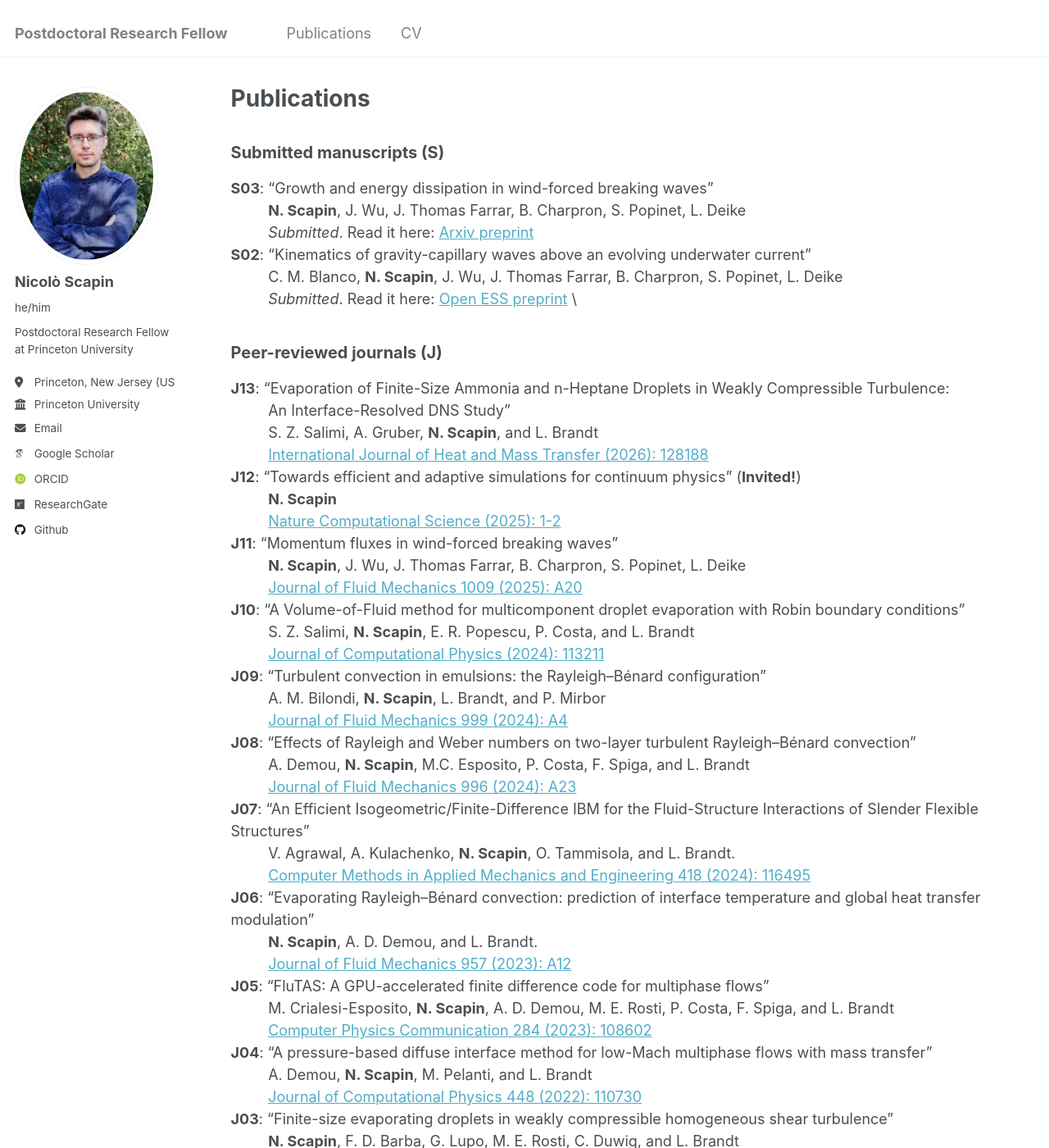
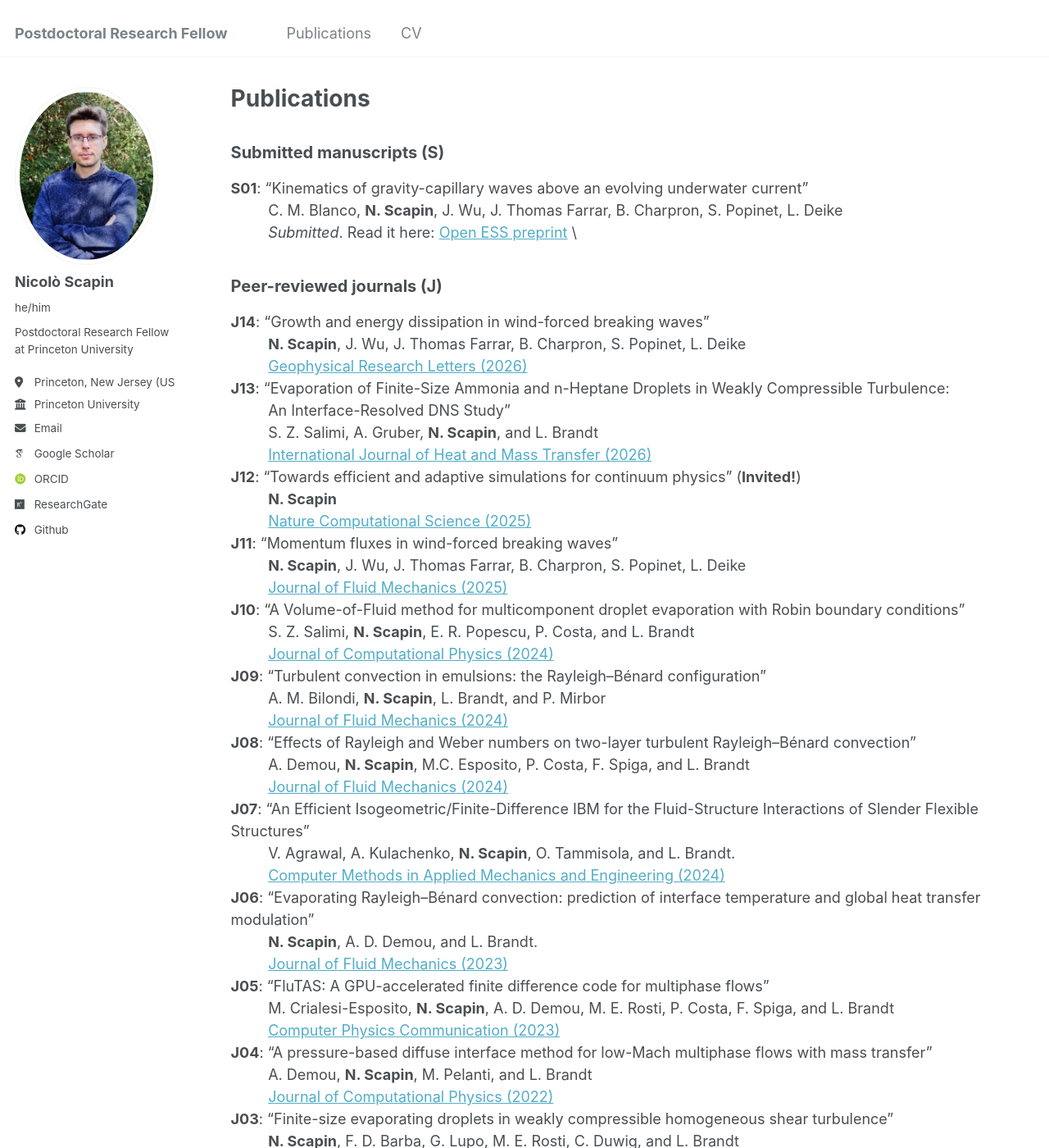
Before and after one commit to nscapin/nscapin.github.io, a Jekyll site: the page built from _pages/publications.md, in a window 1280 px wide and 1400 px high. Shown: the whole window at 82% size. Built offline with Jekyll 4.4.1, drawn with Linux system fonts in a browser that asks for light colours; some web fonts are replaced; some of the changed text lies outside the part shown.

Commit message:
Update publications.md

```diff
--- a/_pages/publications.md
+++ b/_pages/publications.md
@@ -9,55 +9,55 @@ author_profile: true
 
 <h3 style="font-size: 20px;">Submitted manuscripts (S)</h3>
 
-**S03**: "Growth and energy dissipation in wind-forced breaking waves" \
-&nbsp;&nbsp;&nbsp;&nbsp;&nbsp;&nbsp;&nbsp;&nbsp;&nbsp;**N. Scapin**, J. Wu, J. Thomas Farrar, B. Charpron, S. Popinet, L. Deike \
-&nbsp;&nbsp;&nbsp;&nbsp;&nbsp;&nbsp;&nbsp;&nbsp;&nbsp;<em>Submitted</em>. Read it here: [Arxiv preprint](https://arxiv.org/abs/2506.17802) \
-**S02**: "Kinematics of gravity-capillary waves above an evolving underwater current" \
+**S01**: "Kinematics of gravity-capillary waves above an evolving underwater current" \
 &nbsp;&nbsp;&nbsp;&nbsp;&nbsp;&nbsp;&nbsp;&nbsp;&nbsp;C. M. Blanco, **N. Scapin**, J. Wu, J. Thomas Farrar, B. Charpron, S. Popinet, L. Deike \
 &nbsp;&nbsp;&nbsp;&nbsp;&nbsp;&nbsp;&nbsp;&nbsp;&nbsp;<em>Submitted</em>. Read it here: [Open ESS preprint](https://doi.org/10.22541/essoar.175214778.85637364/v1) \
 
 <h3 style="font-size: 20px;">Peer-reviewed journals (J)</h3>
 
+**J14**: "Growth and energy dissipation in wind-forced breaking waves" \
+&nbsp;&nbsp;&nbsp;&nbsp;&nbsp;&nbsp;&nbsp;&nbsp;&nbsp;**N. Scapin**, J. Wu, J. Thomas Farrar, B. Charpron, S. Popinet, L. Deike \
+&nbsp;&nbsp;&nbsp;&nbsp;&nbsp;&nbsp;&nbsp;&nbsp;&nbsp;[Geophysical Research Letters (2026)](https://agupubs.onlinelibrary.wiley.com/doi/full/10.1029/2025GL117901) \
 **J13**: "Evaporation of Finite-Size Ammonia and n-Heptane Droplets in Weakly Compressible Turbulence:<br>
 &nbsp;&nbsp;&nbsp;&nbsp;&nbsp;&nbsp;&nbsp;&nbsp;&nbsp;An Interface-Resolved DNS Study" \
 &nbsp;&nbsp;&nbsp;&nbsp;&nbsp;&nbsp;&nbsp;&nbsp;&nbsp;S. Z. Salimi, A. Gruber, **N. Scapin**, and L. Brandt \
-&nbsp;&nbsp;&nbsp;&nbsp;&nbsp;&nbsp;&nbsp;&nbsp;&nbsp;[International Journal of Heat and Mass Transfer (2026): 128188](https://www.sciencedirect.com/science/article/pii/S0017931025015224) \
+&nbsp;&nbsp;&nbsp;&nbsp;&nbsp;&nbsp;&nbsp;&nbsp;&nbsp;[International Journal of Heat and Mass Transfer (2026)](https://www.sciencedirect.com/science/article/pii/S0017931025015224) \
 **J12**: "Towards efficient and adaptive simulations for continuum physics" (**Invited!**) \
 &nbsp;&nbsp;&nbsp;&nbsp;&nbsp;&nbsp;&nbsp;&nbsp;&nbsp;**N. Scapin** \
-&nbsp;&nbsp;&nbsp;&nbsp;&nbsp;&nbsp;&nbsp;&nbsp;&nbsp;[Nature Computational Science (2025): 1-2](https://www.nature.com/articles/s43588-025-00791-z) \
+&nbsp;&nbsp;&nbsp;&nbsp;&nbsp;&nbsp;&nbsp;&nbsp;&nbsp;[Nature Computational Science (2025)](https://www.nature.com/articles/s43588-025-00791-z) \
 **J11**: "Momentum fluxes in wind-forced breaking waves" \
 &nbsp;&nbsp;&nbsp;&nbsp;&nbsp;&nbsp;&nbsp;&nbsp;&nbsp;**N. Scapin**, J. Wu, J. Thomas Farrar, B. Charpron, S. Popinet, L. Deike \
-&nbsp;&nbsp;&nbsp;&nbsp;&nbsp;&nbsp;&nbsp;&nbsp;&nbsp;[Journal of Fluid Mechanics 1009 (2025): A20](https://www.cambridge.org/core/journals/journal-of-fluid-mechanics/article/momentum-fluxes-in-windforced-breaking-waves/22F4CF703A8ADA6D94740CE3C321166A) \
+&nbsp;&nbsp;&nbsp;&nbsp;&nbsp;&nbsp;&nbsp;&nbsp;&nbsp;[Journal of Fluid Mechanics (2025)](https://www.cambridge.org/core/journals/journal-of-fluid-mechanics/article/momentum-fluxes-in-windforced-breaking-waves/22F4CF703A8ADA6D94740CE3C321166A) \
 **J10**: "A Volume-of-Fluid method for multicomponent droplet evaporation with Robin boundary conditions" \
 &nbsp;&nbsp;&nbsp;&nbsp;&nbsp;&nbsp;&nbsp;&nbsp;&nbsp;S. Z. Salimi, **N. Scapin**, E. R. Popescu, P. Costa, and L. Brandt \
-&nbsp;&nbsp;&nbsp;&nbsp;&nbsp;&nbsp;&nbsp;&nbsp;&nbsp;[Journal of Computational Physics (2024): 113211](https://www.sciencedirect.com/science/article/pii/S0021999124004601) \
+&nbsp;&nbsp;&nbsp;&nbsp;&nbsp;&nbsp;&nbsp;&nbsp;&nbsp;[Journal of Computational Physics (2024)](https://www.sciencedirect.com/science/article/pii/S0021999124004601) \
 **J09**: "Turbulent convection in emulsions: the Rayleigh–Bénard configuration" \
 &nbsp;&nbsp;&nbsp;&nbsp;&nbsp;&nbsp;&nbsp;&nbsp;&nbsp;A. M. Bilondi, **N. Scapin**, L. Brandt, and P. Mirbor \
-&nbsp;&nbsp;&nbsp;&nbsp;&nbsp;&nbsp;&nbsp;&nbsp;&nbsp;[Journal of Fluid Mechanics 999 (2024): A4](https://www.cambridge.org/core/journals/journal-of-fluid-mechanics/article/turbulent-convection-in-emulsions-the-rayleighbenard-configuration/C181E4DE91567EF267E48F6B1643DF7B) \
+&nbsp;&nbsp;&nbsp;&nbsp;&nbsp;&nbsp;&nbsp;&nbsp;&nbsp;[Journal of Fluid Mechanics (2024)](https://www.cambridge.org/core/journals/journal-of-fluid-mechanics/article/turbulent-convection-in-emulsions-the-rayleighbenard-configuration/C181E4DE91567EF267E48F6B1643DF7B) \
 **J08**: "Effects of Rayleigh and Weber numbers on two-layer turbulent Rayleigh–Bénard convection" \
 &nbsp;&nbsp;&nbsp;&nbsp;&nbsp;&nbsp;&nbsp;&nbsp;&nbsp;A. Demou, **N. Scapin**, M.C. Esposito, P. Costa, F. Spiga, and L. Brandt \
-&nbsp;&nbsp;&nbsp;&nbsp;&nbsp;&nbsp;&nbsp;&nbsp;&nbsp;[Journal of Fluid Mechanics 996 (2024): A23](https://www.cambridge.org/core/journals/journal-of-fluid-mechanics/article/effects-of-rayleigh-and-weber-numbers-on-twolayer-turbulent-rayleighbenard-convection/1D97114A8D2BDBFFBAEC26EA8B910B09) \
+&nbsp;&nbsp;&nbsp;&nbsp;&nbsp;&nbsp;&nbsp;&nbsp;&nbsp;[Journal of Fluid Mechanics (2024)](https://www.cambridge.org/core/journals/journal-of-fluid-mechanics/article/effects-of-rayleigh-and-weber-numbers-on-twolayer-turbulent-rayleighbenard-convection/1D97114A8D2BDBFFBAEC26EA8B910B09) \
 **J07**: "An Efficient Isogeometric/Finite-Difference IBM for the Fluid-Structure Interactions of Slender Flexible Structures" \
 &nbsp;&nbsp;&nbsp;&nbsp;&nbsp;&nbsp;&nbsp;&nbsp;&nbsp;V. Agrawal, A. Kulachenko, **N. Scapin**, O. Tammisola, and L. Brandt. \
-&nbsp;&nbsp;&nbsp;&nbsp;&nbsp;&nbsp;&nbsp;&nbsp;&nbsp;[Computer Methods in Applied Mechanics and Engineering 418 (2024): 116495](https://www.sciencedirect.com/science/article/pii/S0045782523006199) \
+&nbsp;&nbsp;&nbsp;&nbsp;&nbsp;&nbsp;&nbsp;&nbsp;&nbsp;[Computer Methods in Applied Mechanics and Engineering (2024)](https://www.sciencedirect.com/science/article/pii/S0045782523006199) \
 **J06**: "Evaporating Rayleigh–Bénard convection: prediction of interface temperature and global heat transfer modulation" \
 &nbsp;&nbsp;&nbsp;&nbsp;&nbsp;&nbsp;&nbsp;&nbsp;&nbsp;**N. Scapin**, A. D. Demou, and L. Brandt. \
-&nbsp;&nbsp;&nbsp;&nbsp;&nbsp;&nbsp;&nbsp;&nbsp;&nbsp;[Journal of Fluid Mechanics 957 (2023): A12](https://www.cambridge.org/core/journals/journal-of-fluid-mechanics/article/evaporating-rayleighbenard-convection-prediction-of-interface-temperature-and-global-heat-transfer-modulation/5A616CC444D34ACBBA4817B91F53C62F) \
+&nbsp;&nbsp;&nbsp;&nbsp;&nbsp;&nbsp;&nbsp;&nbsp;&nbsp;[Journal of Fluid Mechanics (2023)](https://www.cambridge.org/core/journals/journal-of-fluid-mechanics/article/evaporating-rayleighbenard-convection-prediction-of-interface-temperature-and-global-heat-transfer-modulation/5A616CC444D34ACBBA4817B91F53C62F) \
 **J05**: "FluTAS: A GPU-accelerated finite difference code for multiphase flows" \
 &nbsp;&nbsp;&nbsp;&nbsp;&nbsp;&nbsp;&nbsp;&nbsp;&nbsp;M. Crialesi-Esposito, **N. Scapin**, A. D. Demou, M. E. Rosti, P. Costa, F. Spiga, and L. Brandt \
-&nbsp;&nbsp;&nbsp;&nbsp;&nbsp;&nbsp;&nbsp;&nbsp;&nbsp;[Computer Physics Communication 284 (2023): 108602](https://www.sciencedirect.com/science/article/pii/S0010465522003216) \
+&nbsp;&nbsp;&nbsp;&nbsp;&nbsp;&nbsp;&nbsp;&nbsp;&nbsp;[Computer Physics Communication (2023)](https://www.sciencedirect.com/science/article/pii/S0010465522003216) \
 **J04**: "A pressure-based diffuse interface method for low-Mach multiphase flows with mass transfer" \
 &nbsp;&nbsp;&nbsp;&nbsp;&nbsp;&nbsp;&nbsp;&nbsp;&nbsp;A. Demou, **N. Scapin**, M. Pelanti, and L. Brandt \
-&nbsp;&nbsp;&nbsp;&nbsp;&nbsp;&nbsp;&nbsp;&nbsp;&nbsp;[Journal of Computational Physics 448 (2022): 110730](https://www.sciencedirect.com/science/article/pii/S0021999121006252) \
+&nbsp;&nbsp;&nbsp;&nbsp;&nbsp;&nbsp;&nbsp;&nbsp;&nbsp;[Journal of Computational Physics (2022)](https://www.sciencedirect.com/science/article/pii/S0021999121006252) \
 **J03**: "Finite-size evaporating droplets in weakly compressible homogeneous shear turbulence" \
 &nbsp;&nbsp;&nbsp;&nbsp;&nbsp;&nbsp;&nbsp;&nbsp;&nbsp;**N. Scapin**, F. D. Barba, G. Lupo, M. E. Rosti, C. Duwig, and L. Brandt \
-&nbsp;&nbsp;&nbsp;&nbsp;&nbsp;&nbsp;&nbsp;&nbsp;&nbsp;[Journal of Fluid Mechanics 934 (2022): A15](https://www.cambridge.org/core/journals/journal-of-fluid-mechanics/article/finitesize-evaporating-droplets-in-weakly-compressible-homogeneous-shear-turbulence/2470139EBD897B842E771AAA75750326) \
+&nbsp;&nbsp;&nbsp;&nbsp;&nbsp;&nbsp;&nbsp;&nbsp;&nbsp;[Journal of Fluid Mechanics (2022)](https://www.cambridge.org/core/journals/journal-of-fluid-mechanics/article/finitesize-evaporating-droplets-in-weakly-compressible-homogeneous-shear-turbulence/2470139EBD897B842E771AAA75750326) \
 **J02**: "An interface capturing method for liquid-gas flows at low-Mach number" \
 &nbsp;&nbsp;&nbsp;&nbsp;&nbsp;&nbsp;&nbsp;&nbsp;&nbsp;F. Dalla Barba, **N. Scapin**, A. D. Demou, M. E. Rosti, F. Picano, and L. Brandt \
-&nbsp;&nbsp;&nbsp;&nbsp;&nbsp;&nbsp;&nbsp;&nbsp;&nbsp;[Computers & Fluids 216 (2021): 104789](https://www.sciencedirect.com/science/article/abs/pii/S0045793020303595) \
+&nbsp;&nbsp;&nbsp;&nbsp;&nbsp;&nbsp;&nbsp;&nbsp;&nbsp;[Computers & Fluids (2021)](https://www.sciencedirect.com/science/article/abs/pii/S0045793020303595) \
 **J01**: "A volume-of-fluid method for interface-resolved simulations of phase-changing two-fluid flows" \
 &nbsp;&nbsp;&nbsp;&nbsp;&nbsp;&nbsp;&nbsp;&nbsp;&nbsp;**N. Scapin**, P. Costa, and L. Brandt \
-&nbsp;&nbsp;&nbsp;&nbsp;&nbsp;&nbsp;&nbsp;&nbsp;&nbsp;[Journal of Computational Physics 407 (2020): 109251](https://www.sciencedirect.com/science/article/abs/pii/S0021999120300255)
+&nbsp;&nbsp;&nbsp;&nbsp;&nbsp;&nbsp;&nbsp;&nbsp;&nbsp;[Journal of Computational Physics (2020)](https://www.sciencedirect.com/science/article/abs/pii/S0021999120300255)
 
 <h3 style="font-size: 20px;">Peer-reviewed proceedings</h3>
 
```
